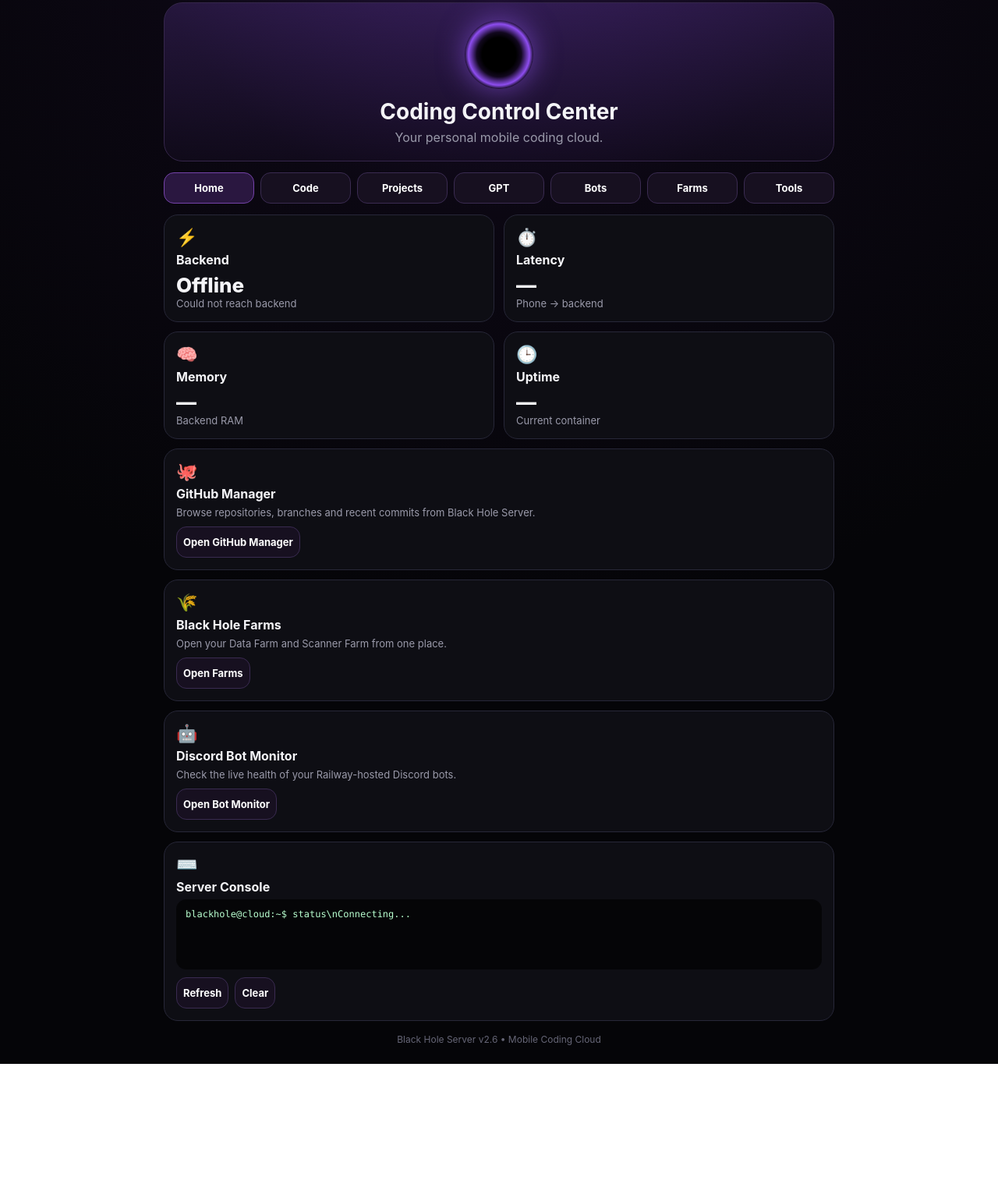
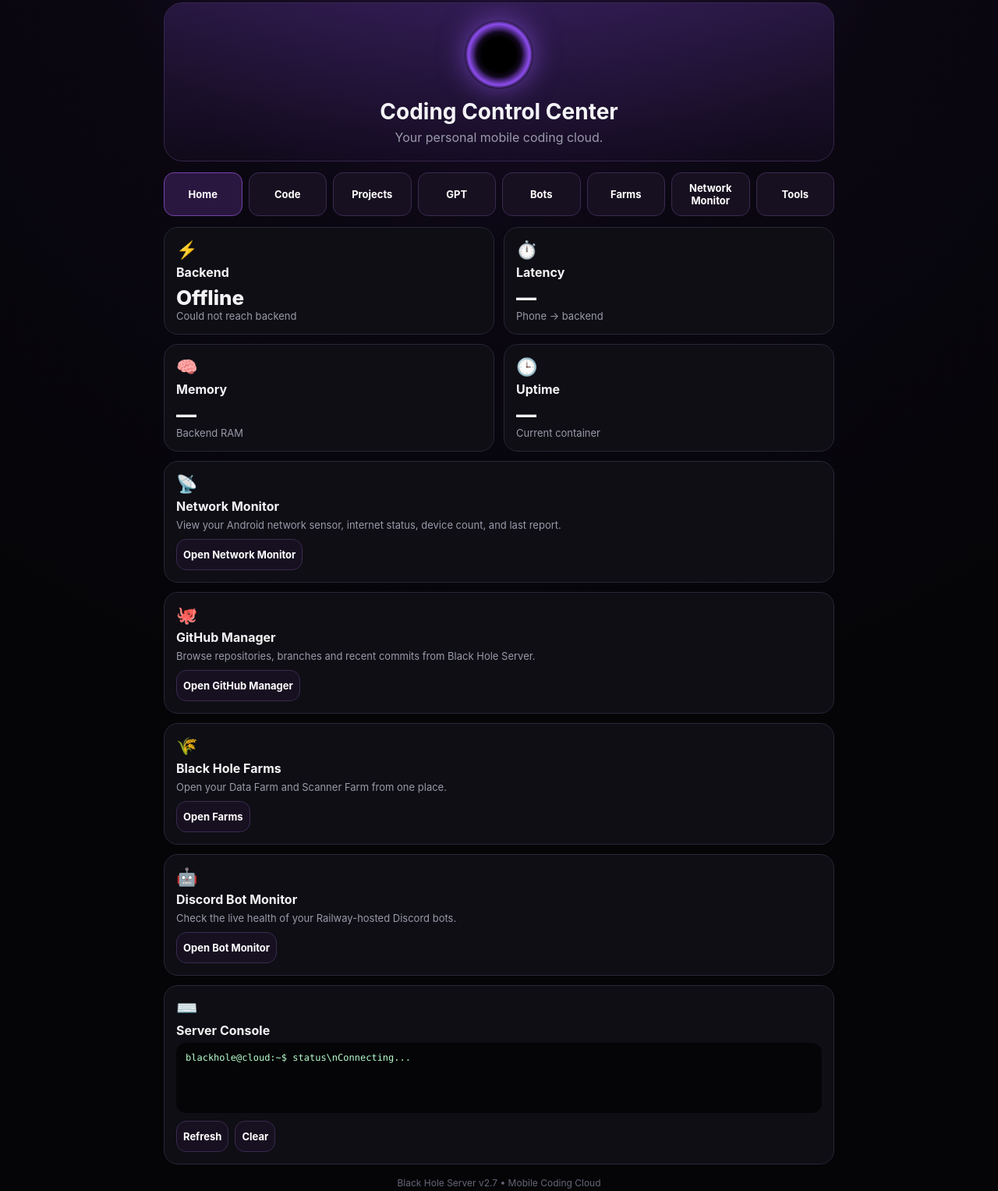
Before and after one commit to abkalen778-eng/Black-hole-server, a website: page index.html in a window 1280 px wide. Shown: the part 56-1583 px from the top of the page at 78% size. Before the commit the page ends 1420 px from the top, so only its background shows below. Drawn offline with Linux system fonts and the light colour scheme; no server answers.

Commit message:
Add Network Monitor category

```diff
--- a/index.html
+++ b/index.html
@@ -11,7 +11,7 @@
     *{box-sizing:border-box}body{margin:0;background:radial-gradient(circle at 50% -10%,#25123f 0,#0b0712 28%,var(--bg) 60%);color:var(--text);font-family:-apple-system,BlinkMacSystemFont,"Segoe UI",sans-serif;min-height:100vh;padding:calc(env(safe-area-inset-top) + 14px) 14px calc(env(safe-area-inset-bottom) + 24px)}
     button,input,textarea,select{font:inherit}.wrap{max-width:860px;margin:auto}.top{display:flex;justify-content:space-between;align-items:center;gap:12px;margin-bottom:14px}.brand{font-weight:850;font-size:22px}.badge{font-size:12px;border-radius:999px;padding:7px 10px;border:1px solid #4a3b1f;background:#231c0d;color:var(--warn)}.badge.online{color:var(--ok);background:#0b2518;border-color:#164c31}.badge.offline{color:var(--bad);background:#2a1014;border-color:#5a2028}
     .hero{background:linear-gradient(180deg,rgba(155,92,255,.18),rgba(155,92,255,.04));border:1px solid #35264b;border-radius:24px;padding:20px;text-align:center}.hole{width:88px;height:88px;border-radius:50%;margin:2px auto 12px;background:radial-gradient(circle,#000 0 35%,#12081f 46%,#8e4df0 63%,transparent 70%);box-shadow:0 0 35px rgba(155,92,255,.55)}h1{margin:0 0 6px;font-size:28px}p{color:var(--muted);margin:0}
-    .nav{display:grid;grid-template-columns:repeat(7,1fr);gap:8px;margin:14px 0}.nav button,.btn{border:1px solid #3a2b51;background:#171020;color:#fff;border-radius:13px;padding:11px 8px;font-weight:750;font-size:13px}.nav button.active{background:#2a1740;border-color:#7543aa}.btn:active,.nav button:active{transform:scale(.98)}
+    .nav{display:grid;grid-template-columns:repeat(8,1fr);gap:8px;margin:14px 0}.nav button,.btn{border:1px solid #3a2b51;background:#171020;color:#fff;border-radius:13px;padding:11px 8px;font-weight:750;font-size:13px}.nav button.active{background:#2a1740;border-color:#7543aa}.btn:active,.nav button:active{transform:scale(.98)}
     .page{display:none}.page.active{display:block}.grid{display:grid;grid-template-columns:repeat(2,minmax(0,1fr));gap:12px}.card{background:var(--panel);border:1px solid var(--line);border-radius:18px;padding:15px;min-height:108px}.wide{grid-column:1/-1}.card h3{margin:6px 0;font-size:16px}.icon{font-size:22px}.value{font-size:26px;font-weight:850;margin-top:7px}.muted{font-size:13px;color:var(--muted)}
     .terminal,.output{font-family:ui-monospace,SFMono-Regular,Menlo,monospace;background:#050507;border-radius:13px;padding:12px;color:#b8ffcf;font-size:12px;min-height:90px;white-space:pre-wrap;overflow-wrap:anywhere}.actions{display:flex;gap:8px;flex-wrap:wrap;margin-top:10px}
     .field,.editor{width:100%;background:#08080d;color:#fff;border:1px solid #2d2d3d;border-radius:12px;padding:11px;outline:none}.editor{min-height:210px;font-family:ui-monospace,SFMono-Regular,Menlo,monospace;font-size:13px;resize:vertical}.small{min-height:120px}.tabs{display:flex;gap:8px;margin:8px 0;flex-wrap:wrap}.tabs button{padding:8px 10px;border-radius:10px;border:1px solid #313141;background:#101018;color:#ddd}.tabs button.active{background:#2a1740;color:white}.preview{width:100%;height:260px;background:white;border:0;border-radius:12px;margin-top:10px}.list{display:flex;flex-direction:column;gap:8px;margin-top:10px}.project{display:flex;justify-content:space-between;align-items:center;gap:8px;padding:11px;background:#09090e;border:1px solid #232332;border-radius:12px}.project strong{font-size:14px}.project span{font-size:12px;color:var(--muted)}
@@ -31,6 +31,7 @@
     <button data-page="gpt">GPT</button>
     <button data-page="bots">Bots</button>
     <button data-page="farms">Farms</button>
+    <button data-page="network">Network Monitor</button>
     <button data-page="tools">Tools</button>
   </nav>
 
@@ -40,6 +41,7 @@
       <div class="card"><div class="icon">⏱️</div><h3>Latency</h3><div class="value" id="latency">—</div><div class="muted">Phone → backend</div></div>
       <div class="card"><div class="icon">🧠</div><h3>Memory</h3><div class="value" id="memory">—</div><div class="muted" id="memoryDetail">Backend RAM</div></div>
       <div class="card"><div class="icon">🕒</div><h3>Uptime</h3><div class="value" id="uptime">—</div><div class="muted">Current container</div></div>
+      <div class="card wide"><div class="icon">📡</div><h3>Network Monitor</h3><div class="muted">View your Android network sensor, internet status, device count, and last report.</div><div class="actions"><button class="btn" onclick="showPage('network')">Open Network Monitor</button></div></div>
       <div class="card wide"><div class="icon">🐙</div><h3>GitHub Manager</h3><div class="muted">Browse repositories, branches and recent commits from Black Hole Server.</div><div class="actions"><button class="btn" onclick="window.location.href='github.html'">Open GitHub Manager</button></div></div>
       <div class="card wide"><div class="icon">🌾</div><h3>Black Hole Farms</h3><div class="muted">Open your Data Farm and Scanner Farm from one place.</div><div class="actions"><button class="btn" onclick="showPage('farms')">Open Farms</button></div></div>
       <div class="card wide"><div class="icon">🤖</div><h3>Discord Bot Monitor</h3><div class="muted">Check the live health of your Railway-hosted Discord bots.</div><div class="actions"><button class="btn" onclick="showPage('bots')">Open Bot Monitor</button></div></div>
@@ -86,6 +88,16 @@
     </div>
   </section>
 
+  <section id="network" class="page">
+    <div class="grid">
+      <div class="card wide"><div class="icon">📡</div><h3>Network Monitor</h3><div class="muted">Your Black Hole home-network monitoring category. The Android sensor reports your internet status and visible device count to the server.</div><div class="actions"><button class="btn" onclick="window.location.href='network.html'">Open Live Network Monitor</button></div></div>
+      <div class="card"><div class="icon">📱</div><h3>Android Sensor</h3><div class="muted">Termux scans your local Wi-Fi and sends updates to Black Hole.</div></div>
+      <div class="card"><div class="icon">🌐</div><h3>Internet Status</h3><div class="muted">See whether your sensor reports the connection online or offline.</div></div>
+      <div class="card"><div class="icon">📶</div><h3>Device Count</h3><div class="muted">Track how many devices are currently visible on your network.</div></div>
+      <div class="card"><div class="icon">🛡️</div><h3>Private Summary</h3><div class="muted">The public dashboard does not expose your public IP or individual local device IPs.</div></div>
+    </div>
+  </section>
+
   <section id="tools" class="page">
     <div class="grid">
       <div class="card"><div class="icon">🧑‍💻</div><h3>Black Hole Coder</h3><div class="muted">Your custom Gemini-powered coding bot.</div><div class="actions"><button class="btn" onclick="window.location.href='coder.html'">Open Coder</button></div></div>
@@ -96,7 +108,7 @@
     </div>
   </section>
 
-  <div class="footer">Black Hole Server v2.6 • Mobile Coding Cloud</div>
+  <div class="footer">Black Hole Server v2.7 • Mobile Coding Cloud</div>
 </main>
 <script>
 const BACKEND='https://black-hole-backend-production.up.railway.app';
```
